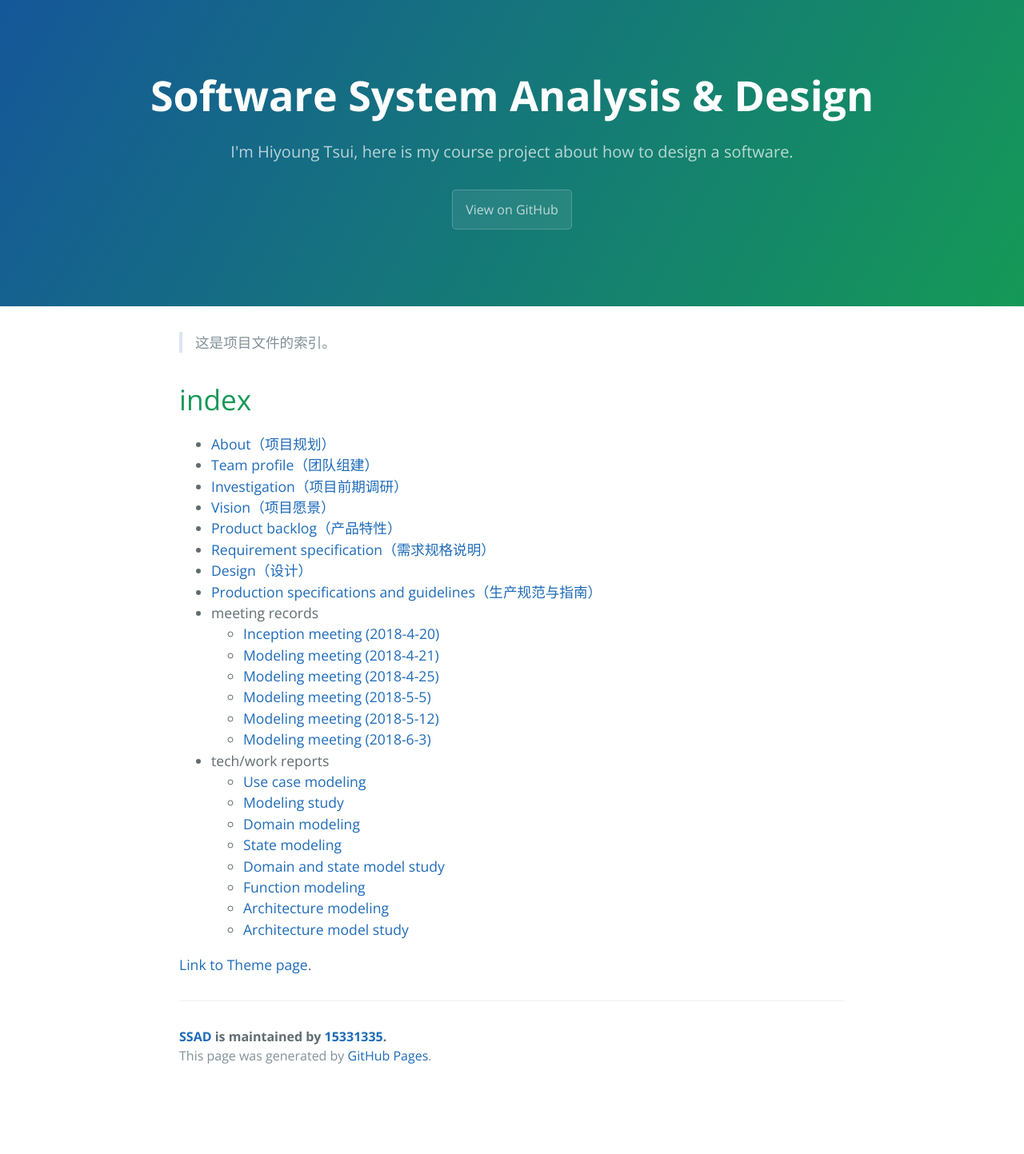
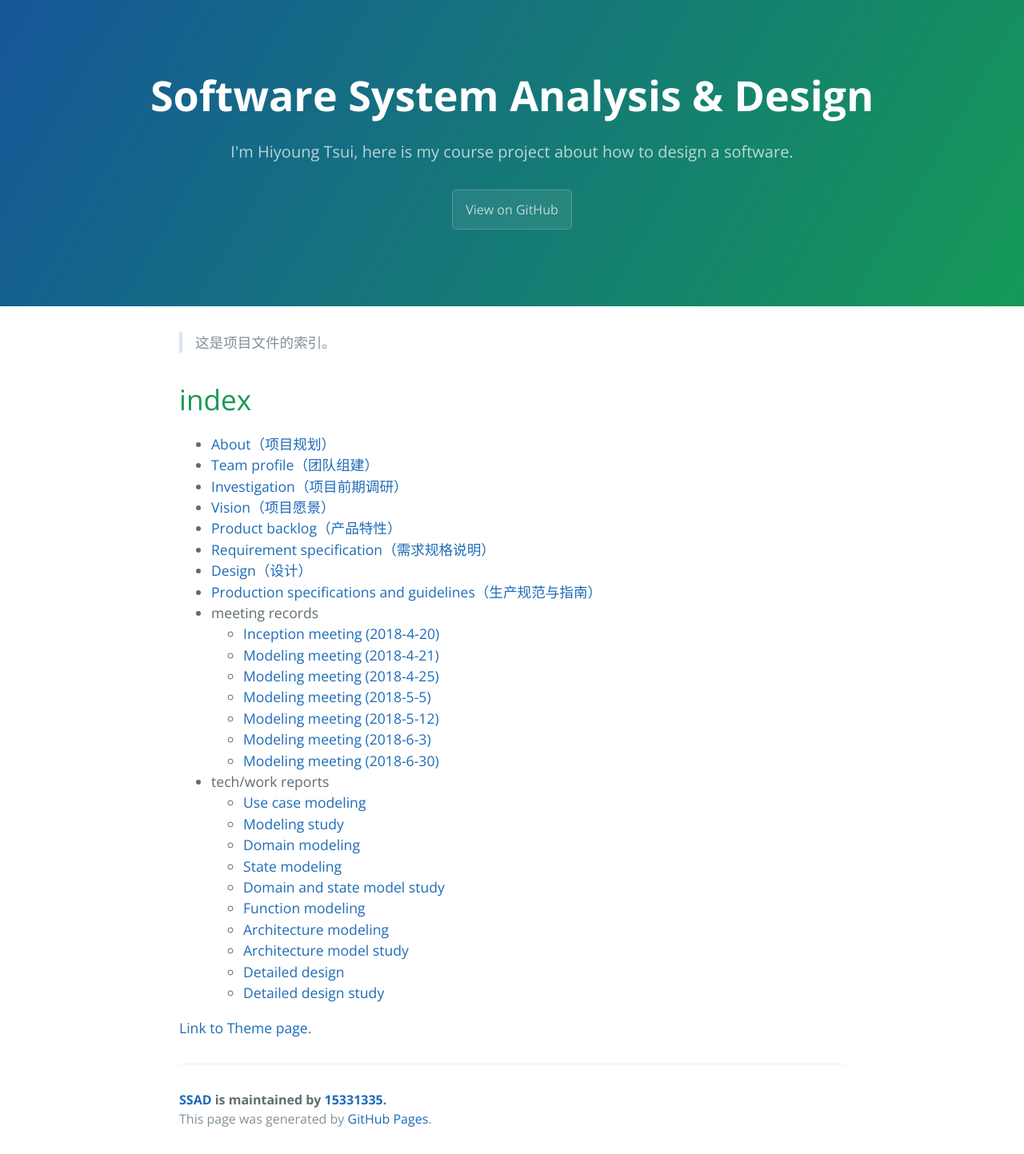
Before and after one commit to 15331335/SSAD, a Jekyll site: the page built from index.md, in a window 1280 px wide. Shown: the whole page at 80% size. Built offline with Jekyll 4.4.1, drawn with Linux system fonts in a browser that asks for light colours; before the commit the page ends 1364 px from its top, so only the background shows below that.

Commit message:
Update index.md

```diff
--- a/index.md
+++ b/index.md
@@ -21,6 +21,7 @@ layout: default
     - [Modeling meeting (2018-5-5)](./documents/meeting%20records/Modeling%20Meeting%20(2018-5-5).html)
     - [Modeling meeting (2018-5-12)](./documents/meeting%20records/Modeling%20Meeting%20(2018-5-12).html)
     - [Modeling meeting (2018-6-3)](./documents/meeting%20records/Modeling%20Meeting%20(2018-6-3).html)
+    - [Modeling meeting (2018-6-30)](./documents/meeting%20records/Modeling%20Meeting%20(2018-6-30).html)
 - tech/work reports
     - [Use case modeling](./practice/Use%20Case%20Modeling.html)
     - [Modeling study](./practice/Modeling%20Study.html)
@@ -30,6 +31,8 @@ layout: default
     - [Function modeling](./practice/Function%20Modeling.html)
     - [Architecture modeling](./practice/Architecture%20Modeling.html)
     - [Architecture model study](./practice/Architecture%20Model%20Study.html)
+    - [Detailed design](./practice/Detailed%20Design.html)
+    - [Detailed design study](./practice/Detailed%20Design%20Study.html)
 
 
 [Link to Theme page](./another-page.html).
```
